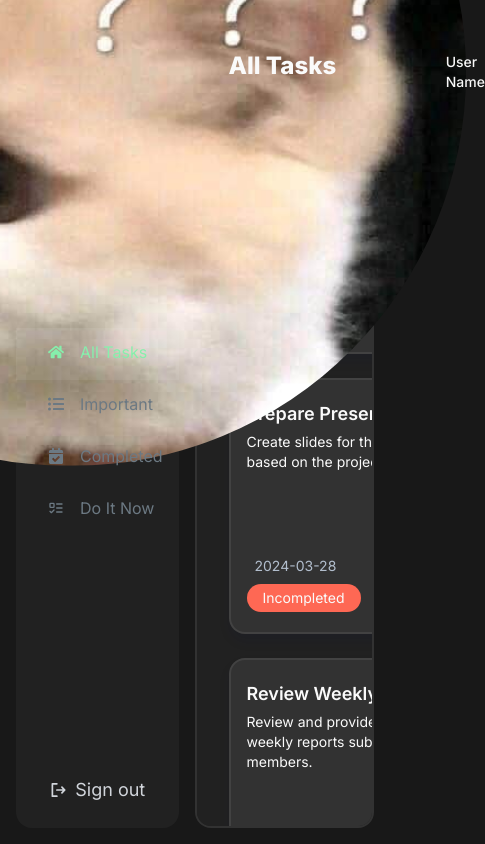
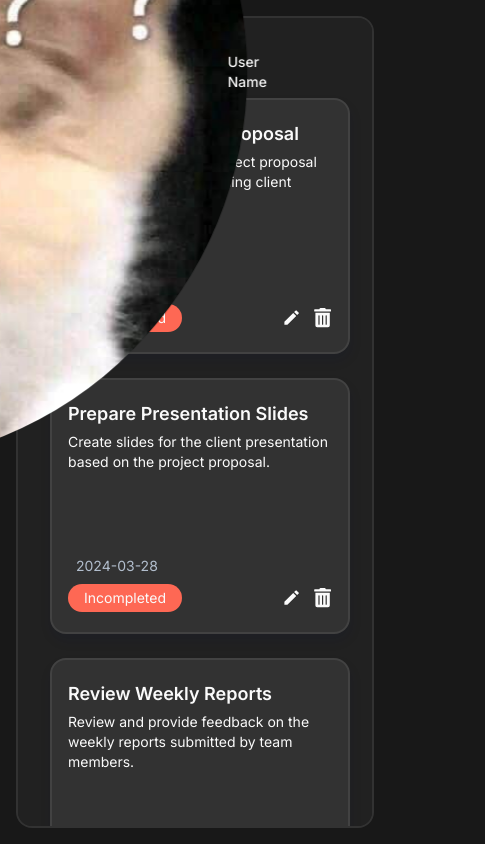
Before and after one commit to Denys-Nalyvaiko/todo-app, a Next.js app: page / in a window 390 px wide. Shown: the whole page, 485 px wide, since content can reach past the window. Built offline with nearby package versions, Linux system fonts and the light colour scheme.

Commit message:
style: add collapse menu

```diff
--- a/app/components/Sidebar/Sidebar.tsx
+++ b/app/components/Sidebar/Sidebar.tsx
@@ -4,19 +4,35 @@ import { usePathname, useRouter } from "next/navigation";
 import Link from "next/link";
 import Image from "next/image";
 import { PiSignOutBold } from "react-icons/pi";
+import { FaBars } from "react-icons/fa6";
+import { FaArrowLeft } from "react-icons/fa";
 import avatar from "../../../public/images/avatar.jpg";
 import menu from "@/app/utils/menu";
+import { useGlobalState } from "@/app/context/GlobalProvider";
 
 const Sidebar = () => {
   const router = useRouter();
   const pathname = usePathname();
+  const { collapsed, collapseMenu }: any = useGlobalState();
 
   const handleNavigationItemClick = (link: string) => {
     router.push(link);
   };
 
   return (
-    <nav className="nav_container text-colorGrey3">
+    <nav
+      className={`nav_container max-md:mobile_nav_container text-colorGrey3 transition-all ${
+        collapsed ? "max-md:translate-x-minus-custom" : "max-md:translate-x-0"
+      }`}
+    >
+      <button
+        type="button"
+        className="toggle_border md:hidden absolute p-4 -right-10 top-8 bg-colorBg2 rounded-tr-lg rounded-br-2xl"
+        onClick={collapseMenu}
+      >
+        {collapsed ? <FaBars size="18" /> : <FaArrowLeft size="18" />}
+      </button>
+
       <div className="nav_profile text-colorGrey0">
         <div className="bg-colorBg3 border-borderColor2 nav_profile_overlay hover:border-borderColor2">
           <div className="shrink-0 inline-block overflow-hidden transition-all rounded-full cursor-pointer hover:scale-110">
--- a/app/context/GlobalProvider.tsx
+++ b/app/context/GlobalProvider.tsx
@@ -20,6 +20,7 @@ export const GlobalProvider = ({ children }: ChildrenProps) => {
   const [tasks, setTasks] = useState<ITask[]>([]);
   const [isLoading, setIsLoading] = useState(false);
   const [modal, setModal] = useState(false);
+  const [collapsed, setCollapsed] = useState(true);
 
   useEffect(() => {
     getAllTasks();
@@ -31,6 +32,10 @@ export const GlobalProvider = ({ children }: ChildrenProps) => {
 
   const closeModal = () => {
     setModal(false);
+  };
+
+  const collapseMenu = () => {
+    setCollapsed((prev) => !prev);
   };
 
   const getAllTasks = async () => {
@@ -107,8 +112,10 @@ export const GlobalProvider = ({ children }: ChildrenProps) => {
         incompletedTasks,
         importantTasks,
         modal,
+        collapsed,
         openModal,
         closeModal,
+        collapseMenu,
         createTask,
         updateTask,
         deleteTask,
--- a/app/interfaces/IGlobalContext.ts
+++ b/app/interfaces/IGlobalContext.ts
@@ -7,8 +7,10 @@ interface IGlobalContext {
   importantTasks: ITask[];
   isLoading: boolean;
   modal: boolean;
+  collapsed: boolean;
   openModal(): void;
   closeModal(): void;
+  collapseMenu(): void;
   createTask(task: ITask): void;
   updateTask(task: ITask): void;
   deleteTask(id: number): void;
--- a/app/style/GlobalStyles.js
+++ b/app/style/GlobalStyles.js
@@ -7,7 +7,7 @@ export const GlobalStyles = styled.div`
   height: 100vh;
   transition: all 0.3s ease-in-out;
 
-  @media screen and (max-width: 648px) {
+  @media screen and (max-width: 768px) {
     padding: 1rem;
     gap: 1rem;
   }
--- a/app/style/globals.css
+++ b/app/style/globals.css
@@ -57,6 +57,10 @@ input::-webkit-calendar-picker-indicator {
 @layer components {
   .nav_container {
     @apply relative w-60 bg-colorBg2 rounded-2xl border-solid border-borderColor2 flex flex-col justify-between;
+  }
+
+  .mobile_nav_container {
+    @apply fixed h-screen-2rem z-10;
   }
 
   .nav_profile {
@@ -141,4 +145,10 @@ input::-webkit-calendar-picker-indicator {
     width: initial;
     cursor: pointer;
   }
+
+  .toggle_border {
+    border-top: 3px solid rgba(249, 249, 249, 0.1);
+    border-right: 3px solid rgba(249, 249, 249, 0.1);
+    border-bottom: 3px solid rgba(249, 249, 249, 0.1);
+  }
 }
--- a/tailwind.config.ts
+++ b/tailwind.config.ts
@@ -4,6 +4,12 @@ const config: Config = {
   content: ["./app/**/*.{js,ts,jsx,tsx,mdx}"],
   theme: {
     extend: {
+      height: {
+        "screen-2rem": "calc(100vh - 2rem)",
+      },
+      translate: {
+        "minus-custom": "-107%",
+      },
       backgroundImage: {
         "gradient-radial": "radial-gradient(var(--tw-gradient-stops))",
         "gradient-conic":
```
